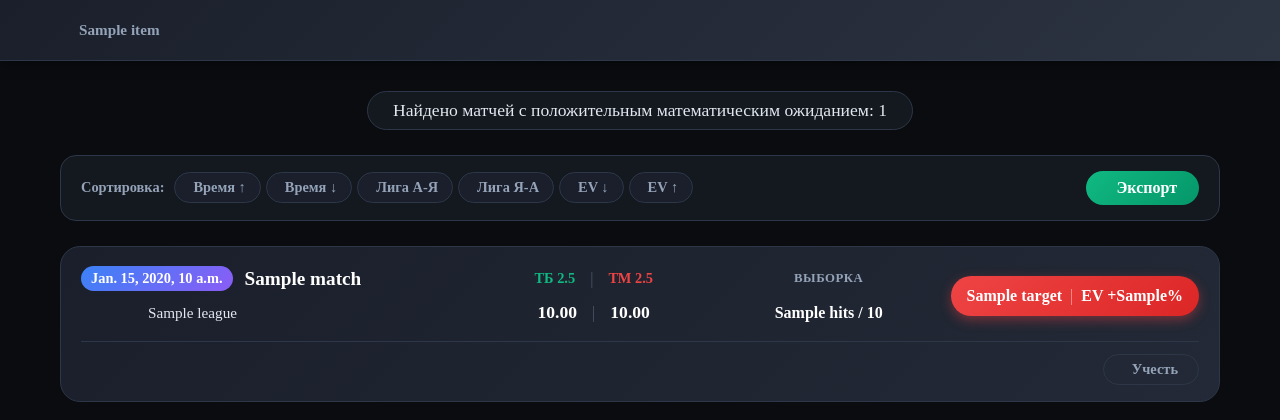
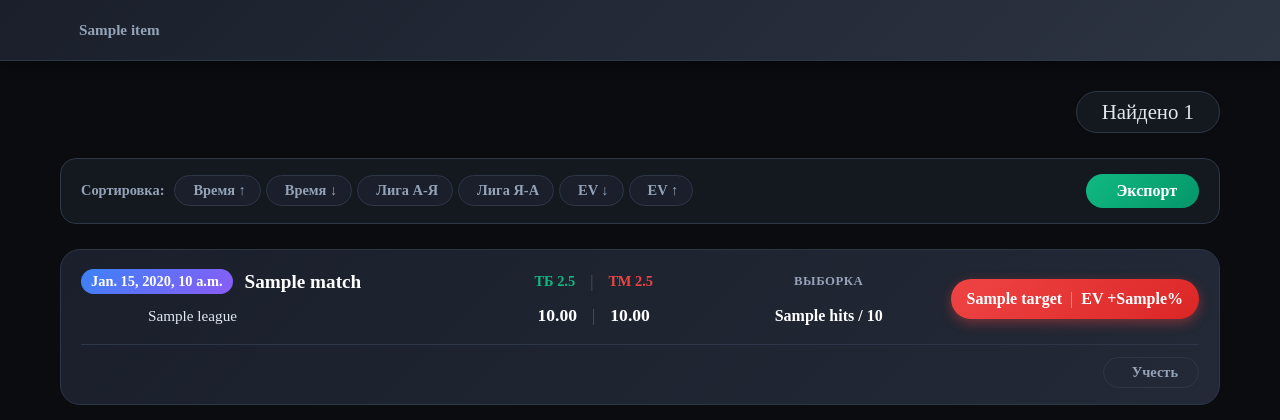
Before and after one commit to fghh111fghh/Depts, a Django app: template depts/app_bets/templates/app_bets/cleaned.html in a window 1280 px wide. Shown: the part 92-512 px from the top of the page. Run offline with Django 5.2, Linux system fonts and the light colour scheme; the template is opened without the code that fills it: most values are stand-ins (such as "Sample title", 1, 10 or a date in 2020).

Commit message:
Темная тема, главная, сигналы, учет доработано еще немного

```diff
--- a/depts/app_bets/static/app_bets/css/pages/cleaned.css
+++ b/depts/app_bets/static/app_bets/css/pages/cleaned.css
@@ -23,13 +23,13 @@
 
 /* ====== ХЕДЕР ====== */
 .cl-header {
-    text-align: center;
+    text-align: right;
     margin: 30px 0 25px;
 }
 
 .cl-header-description {
     color: var(--text-secondary);
-    font-size: 1.1rem;
+    font-size: 1.3rem;
     background: var(--dark-bg-secondary);
     padding: 8px 25px;
     border-radius: 40px;
--- a/depts/app_bets/templates/app_bets/bets_main.html
+++ b/depts/app_bets/templates/app_bets/bets_main.html
@@ -41,10 +41,6 @@
         </form>
     </div>
     {% endif %}
-</div>
-
-<div class="ds-header-block">
-    <h1><i class="fa-solid fa-microchip"></i> {{ header_titles.VECTOR_ANALYSIS }}</h1>
 </div>
 
 <div class="bets-main-grid">
--- a/depts/app_bets/templates/app_bets/cleaned.html
+++ b/depts/app_bets/templates/app_bets/cleaned.html
@@ -5,7 +5,7 @@
 <link rel="stylesheet" href="{% static 'app_bets/css/pages/cleaned.css' %}">
 
 <div class="cl-header">
-    <p class="cl-header-description">Найдено матчей с положительным математическим ожиданием: {{ total_analyzed }}</p>
+    <p class="cl-header-description">Найдено {{ total_analyzed }}</p>
 </div>
 
 <!-- Панель сортировки и экспорта -->
```
